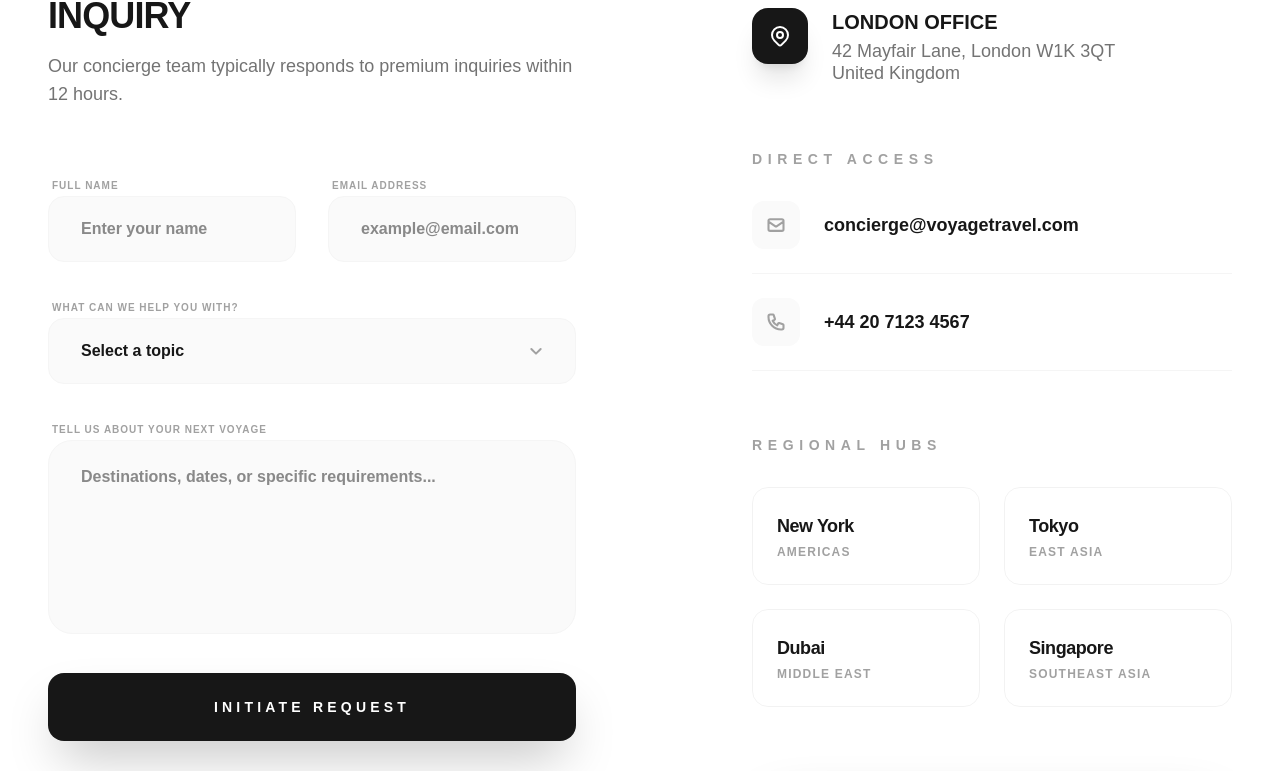
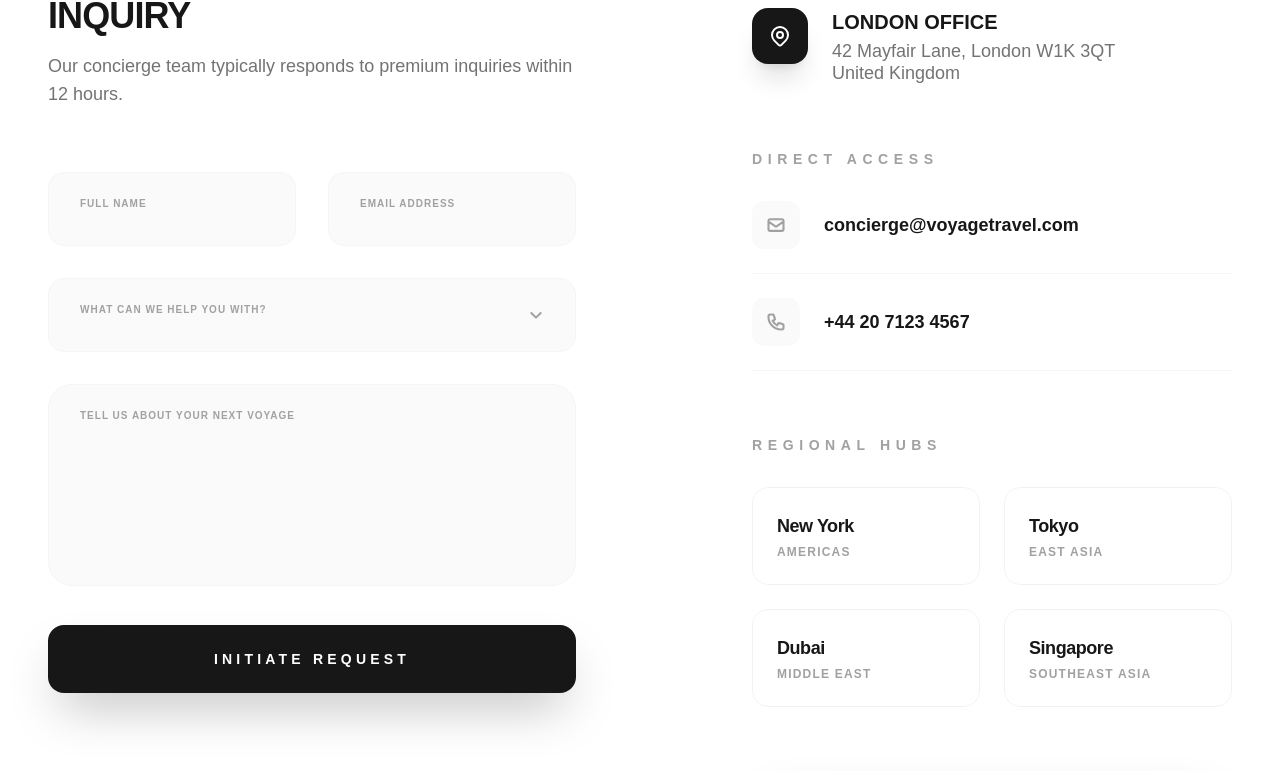
Before and after one commit to Vaibhavdixit1/dollop, a Next.js app: page /contact in a window 1280 px wide. Shown: the part 867-1638 px from the top of the page. Built offline with nearby package versions, Linux system fonts and the light colour scheme; grey boxes are pictures that could not be loaded.

Commit message:
some changes

```diff
--- a/app/contact/page.tsx
+++ b/app/contact/page.tsx
@@ -84,40 +84,41 @@ export default function ContactPage() {
 
                                 <form onSubmit={handleSubmit} className="mt-12 md:mt-16 space-y-8">
                                     <div className="grid grid-cols-1 sm:grid-cols-2 gap-8">
-                                        <div className="space-y-3">
-                                            <label className="text-[10px] font-black uppercase tracking-widest text-neutral-400 ml-1">Full Name</label>
+                                        <div className="relative">
                                             <input
                                                 type="text"
+                                                id="name"
                                                 value={formData.name}
                                                 onChange={(e) => setFormData({ ...formData, name: e.target.value })}
-                                                placeholder="Enter your name"
+                                                placeholder=" "
                                                 required
-                                                className="w-full rounded-2xl border border-neutral-100 bg-neutral-50 px-8 py-5 text-base font-bold text-neutral-900 outline-none transition-all focus:border-neutral-900 focus:bg-white focus:ring-4 focus:ring-black/5"
+                                                className="peer w-full rounded-2xl border border-neutral-100 bg-neutral-50 px-8 pb-4 pt-8 text-base font-bold text-neutral-900 outline-none transition-all focus:border-neutral-900 focus:bg-white focus:ring-4 focus:ring-black/5"
                                             />
+                                            <label htmlFor="name" className="absolute left-8 top-6 text-[10px] font-black uppercase tracking-widest text-neutral-400 transition-all peer-focus:top-3 peer-focus:text-[8px] peer-[:not(:placeholder-shown)]:top-3 peer-[:not(:placeholder-shown)]:text-[8px]">Full Name</label>
                                         </div>
-                                        <div className="space-y-3">
-                                            <label className="text-[10px] font-black uppercase tracking-widest text-neutral-400 ml-1">Email Address</label>
+                                        <div className="relative">
                                             <input
                                                 type="email"
+                                                id="email"
                                                 value={formData.email}
                                                 onChange={(e) => setFormData({ ...formData, email: e.target.value })}
-                                                placeholder="example@email.com"
+                                                placeholder=" "
                                                 required
-                                                className="w-full rounded-2xl border border-neutral-100 bg-neutral-50 px-8 py-5 text-base font-bold text-neutral-900 outline-none transition-all focus:border-neutral-900 focus:bg-white focus:ring-4 focus:ring-black/5"
+                                                className="peer w-full rounded-2xl border border-neutral-100 bg-neutral-50 px-8 pb-4 pt-8 text-base font-bold text-neutral-900 outline-none transition-all focus:border-neutral-900 focus:bg-white focus:ring-4 focus:ring-black/5"
                                             />
+                                            <label htmlFor="email" className="absolute left-8 top-6 text-[10px] font-black uppercase tracking-widest text-neutral-400 transition-all peer-focus:top-3 peer-focus:text-[8px] peer-[:not(:placeholder-shown)]:top-3 peer-[:not(:placeholder-shown)]:text-[8px]">Email Address</label>
                                         </div>
                                     </div>
 
-                                    <div className="space-y-3">
-                                        <label className="text-[10px] font-black uppercase tracking-widest text-neutral-400 ml-1">What can we help you with?</label>
                                     <div className="relative">
                                         <select
+                                            id="subject"
                                             value={formData.subject}
                                             onChange={(e) => setFormData({ ...formData, subject: e.target.value })}
                                             required
-                                                className="w-full rounded-2xl border border-neutral-100 bg-neutral-50 px-8 py-5 text-base font-bold text-neutral-900 outline-none transition-all focus:border-neutral-900 focus:bg-white appearance-none cursor-pointer"
+                                            className="peer w-full rounded-2xl border border-neutral-100 bg-neutral-50 px-8 pb-4 pt-8 text-base font-bold text-neutral-900 outline-none transition-all focus:border-neutral-900 focus:bg-white appearance-none cursor-pointer"
                                         >
-                                                <option value="">Select a topic</option>
+                                            <option value="" disabled hidden></option>
                                             <option value="membership">Elite Membership Program</option>
                                             <option value="booking">Besopke Voyage Booking</option>
                                             <option value="custom">Extreme Adventure Planning</option>
@@ -125,24 +126,25 @@ export default function ContactPage() {
                                             <option value="partnership">Global Partner Relations</option>
                                             <option value="other">General Inquiry</option>
                                         </select>
+                                        <label htmlFor="subject" className={`absolute left-8 transition-all font-black uppercase tracking-widest text-neutral-400 pointer-events-none ${formData.subject ? 'top-3 text-[8px]' : 'top-6 text-[10px]'} peer-focus:top-3 peer-focus:text-[8px]`}>What can we help you with?</label>
                                         <div className="pointer-events-none absolute right-8 top-1/2 -translate-y-1/2 text-neutral-400">
                                             <svg className="h-4 w-4" fill="none" viewBox="0 0 24 24" stroke="currentColor" strokeWidth={3}>
                                                 <path strokeLinecap="round" strokeLinejoin="round" d="M19 9l-7 7-7-7" />
                                             </svg>
                                         </div>
                                     </div>
-                                    </div>
 
-                                    <div className="space-y-3">
-                                        <label className="text-[10px] font-black uppercase tracking-widest text-neutral-400 ml-1">Tell us about your next Voyage</label>
+                                    <div className="relative">
                                         <textarea
+                                            id="message"
                                             value={formData.message}
                                             onChange={(e) => setFormData({ ...formData, message: e.target.value })}
-                                            placeholder="Destinations, dates, or specific requirements..."
+                                            placeholder=" "
                                             rows={6}
                                             required
-                                            className="w-full rounded-3xl border border-neutral-100 bg-neutral-50 px-8 py-6 text-base font-bold text-neutral-900 outline-none transition-all focus:border-neutral-900 focus:bg-white resize-none"
+                                            className="peer w-full rounded-3xl border border-neutral-100 bg-neutral-50 px-8 pb-6 pt-8 text-base font-bold text-neutral-900 outline-none transition-all focus:border-neutral-900 focus:bg-white resize-none"
                                         />
+                                        <label htmlFor="message" className="absolute left-8 top-6 text-[10px] font-black uppercase tracking-widest text-neutral-400 transition-all peer-focus:top-4 peer-focus:text-[8px] peer-[:not(:placeholder-shown)]:top-4 peer-[:not(:placeholder-shown)]:text-[8px]">Tell us about your next Voyage</label>
                                     </div>
 
                                     <button
@@ -210,7 +212,7 @@ export default function ContactPage() {
                                             { city: 'Dubai', region: 'Middle East' },
                                             { city: 'Singapore', region: 'Southeast Asia' },
                                         ].map((office) => (
-                                            <div key={office.city} className="rounded-2xl border border-black/5 p-6 hover:bg-neutral-900 hover:text-white transition-all duration-300 cursor-pointer text-left group">
+                                            <div key={office.city} className="rounded-2xl border border-black/5 p-6 hover:bg-neutral-900 hover:text-white transition-all duration-300 cursor-pointer text-left group hover:-translate-y-1 hover:shadow-xl">
                                                 <p className="text-lg font-black tracking-tight">{office.city}</p>
                                                 <p className="mt-1 text-xs font-bold uppercase tracking-widest text-neutral-400 group-hover:text-white/60">{office.region}</p>
                                             </div>
@@ -227,9 +229,9 @@ export default function ContactPage() {
                                     />
                                     <div className="absolute inset-0 bg-neutral-900/10 group-hover:bg-transparent transition-all duration-500"></div>
                                     <div className="absolute bottom-8 left-8">
-                                        <div className="inline-flex items-center gap-3 rounded-full bg-white/95 backdrop-blur-md px-6 py-3 shadow-2xl">
+                                        <div className="inline-flex items-center gap-3 rounded-full bg-white/95 backdrop-blur-md px-6 py-3 shadow-2xl transition-transform duration-300 group-hover:scale-105 group-hover:bg-white">
                                             <span className="h-2 w-2 rounded-full bg-neutral-900 animate-pulse"></span>
-                                            <span className="text-[10px] font-black uppercase tracking-[0.2em] text-neutral-900">London HQ — Explore Locaton</span>
+                                            <span className="text-[10px] font-black uppercase tracking-[0.2em] text-neutral-900">London HQ — Explore Location</span>
                                         </div>
                                     </div>
                                 </motion.div>
--- a/components/CTA.tsx
+++ b/components/CTA.tsx
@@ -7,7 +7,7 @@ const CTA = () => {
     return (
         <section className="relative overflow-hidden bg-white py-24 md:py-32 px-4 sm:px-6 lg:px-12">
             {/* Abstract Background Element */}
-            <div className="absolute -top-24 -right-24 h-96 w-96 rounded-full bg-blue-500/5 blur-[120px]"></div>
+            <div className="absolute -top-24 -right-24 h-96 w-96 rounded-full bg-neutral-400/10 blur-[120px]"></div>
             <div className="absolute -bottom-24 -left-24 h-96 w-96 rounded-full bg-neutral-200/50 blur-[100px]"></div>
 
             <div className="relative z-10 mx-auto max-w-5xl text-center">
--- a/components/Newsletter.tsx
+++ b/components/Newsletter.tsx
@@ -64,17 +64,17 @@ const Newsletter = () => {
                             </div>
                         ) : (
                             <form onSubmit={handleSubmit} className="space-y-6">
-                                <div className="space-y-2">
-                                    <label htmlFor="email" className="text-[10px] font-black uppercase tracking-[0.2em] text-white/40 ml-4">Email Address</label>
+                                <div className="relative">
                                     <input
                                         id="email"
                                         type="email"
                                         required
                                         value={email}
                                         onChange={(e) => setEmail(e.target.value)}
-                                        placeholder="your@email.com"
-                                        className="w-full bg-neutral-800 border-none rounded-[24px] px-8 py-5 text-white placeholder:text-white/20 focus:ring-2 focus:ring-white/20 outline-none transition-all"
+                                        placeholder=" "
+                                        className="peer w-full bg-neutral-800 border-none rounded-[24px] px-8 pb-4 pt-8 text-white focus:ring-2 focus:ring-white/20 outline-none transition-all"
                                     />
+                                    <label htmlFor="email" className="absolute left-8 top-6 text-[10px] font-black uppercase tracking-[0.2em] text-white/40 transition-all peer-focus:top-3 peer-focus:text-[8px] peer-[:not(:placeholder-shown)]:top-3 peer-[:not(:placeholder-shown)]:text-[8px] pointer-events-none">Email Address</label>
                                 </div>
                                 <button
                                     type="submit"
```
Lines whose indentation alone changed are shown as unchanged.
